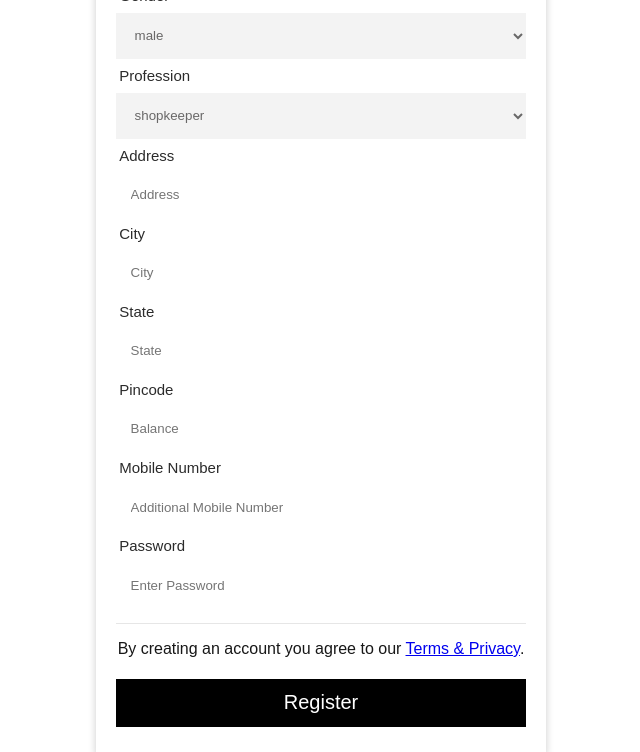
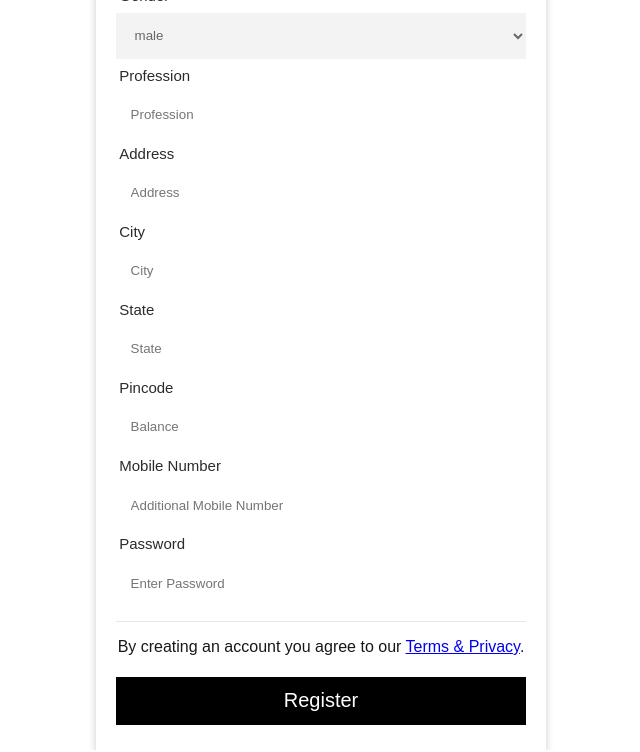
Before and after one commit to SushantChandla/repo, a Django app: page /accounts/signup/ in a window 1280 px wide. Shown: the part 549-1301 px from the top of the page, without its empty margins (319-959 px from the left). Run offline with Django 3.2, Linux system fonts and the light colour scheme; some libraries are stand-ins or nearby versions.

Commit message:
some more more changes in signup

```diff
--- a/stocksapp/xplore/accounts/templates/accounts/signup.html
+++ b/stocksapp/xplore/accounts/templates/accounts/signup.html
@@ -40,12 +40,7 @@
            </option>
       </select>
       <label for="{{profile_form.profession.id_for_label}}">Profession</label>
-        <select id="Usertype" name="{{profile_form.user_type.html_name}}">
-            <option value="shopkeeper" style="font-size:15px;border-right: none;color:rgba(97, 97, 97, 0.322);padding:3px;">
-              shopkeeper</option>
-            <option value="farmer" style="font-size:15px;border: none;color:rgba(97, 97, 97, 0.322);padding:3px;">farmer
-            </option>
-        </select>
+      <input type="text" placeholder="Profession" name="{{profile_form.profession.html_name}}" id="profession">
         <label for="{{profile_form.address.id_for_label}}">Address</label>
         <input type="text" id="address" name="{{profile_form.address.html_name}}" placeholder="Address" required>
         <label for="{{profile_form.city.id_for_label}}">City</label>
```
